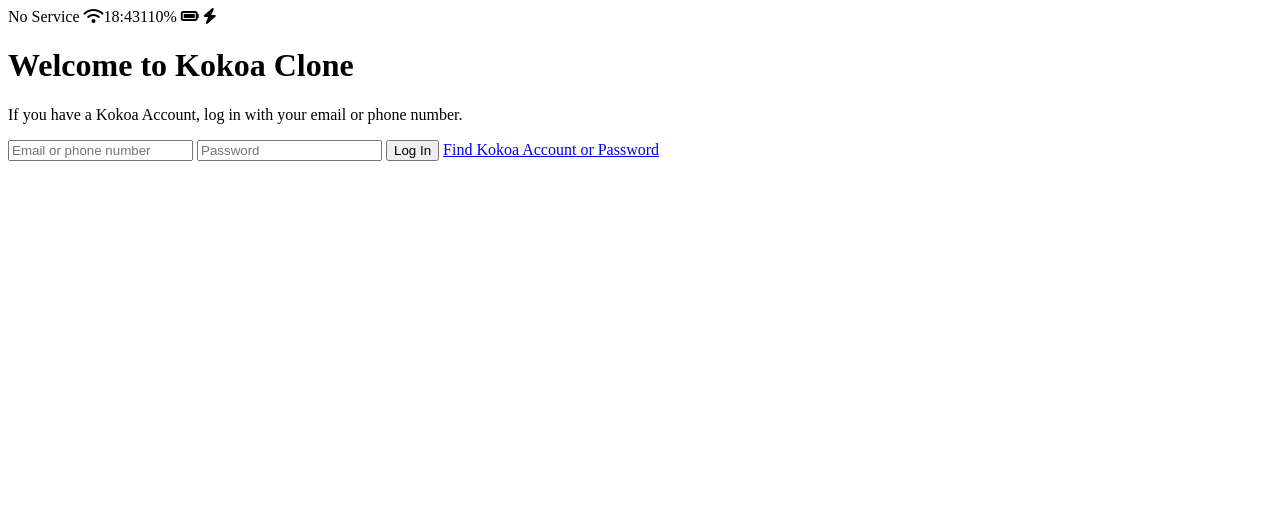
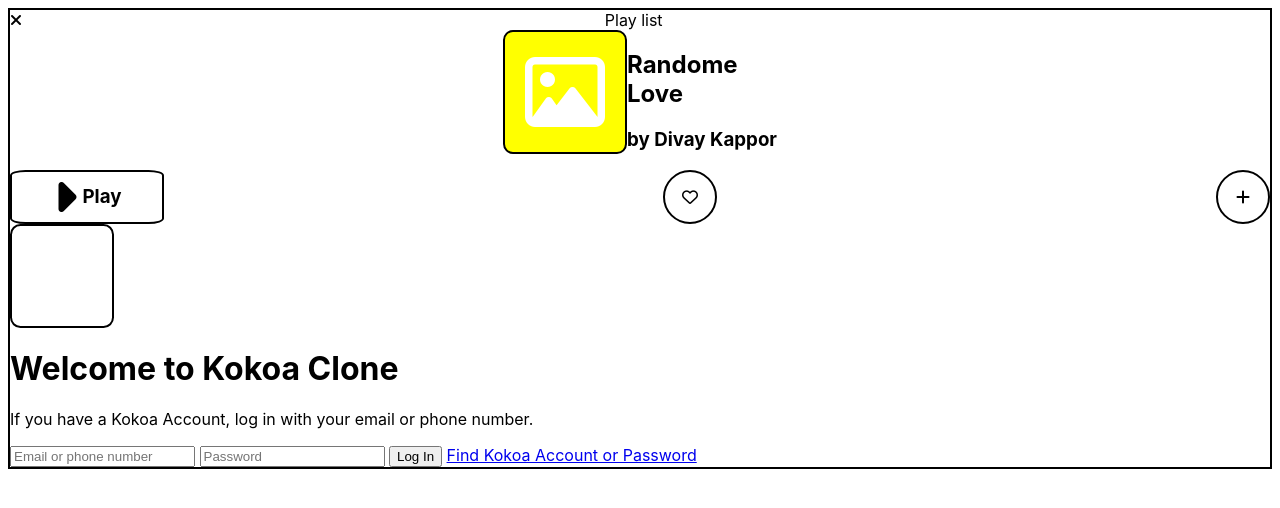
Before and after one commit to leejm90/kokoa-clone-2020, a plain HTML site: page assingment_9/index.html in a window 1280 px wide. Drawn offline with Linux system fonts and the light colour scheme.

Commit message:
kokoa chanlenge9

```diff
--- /dev/null
+++ b/6_1to6/css/styles.css
@@ -0,0 +1,33 @@
+body {
+  font-family: -apple-system, BlinkMacSystemFont, "Segoe UI", Roboto, Oxygen,
+    Ubuntu, Cantarell, "Open Sans", "Helvetica Neue", sans-serif;
+}
+
+.status-bar {
+  display: flex;
+  justify-content: center;
+}
+.status-bar__column {
+  width: 33%;
+}
+
+.status-bar__column:first-child span {
+  margin-right: 5px;
+}
+
+.status-bar__column:nth-child(2) {
+  display: flex;
+  justify-content: center;
+}
+
+.status-bar__column:last-child {
+  display: flex;
+  justify-content: flex-end;
+  align-items: center;
+}
+.status-bar__column .fa-battery-full {
+  margin: 0px 5px;
+}
+.second_block--line {
+  display: block;
+}
--- /dev/null
+++ b/assingment_9/css/styles.css
@@ -0,0 +1,78 @@
+body {
+  border: 2px solid;
+  border-color: a;
+  font-family: -apple-system, BlinkMacSystemFont, "Segoe UI", Roboto, Oxygen,
+    Ubuntu, Cantarell, "Open Sans", "Helvetica Neue", sans-serif;
+}
+
+.status-bar {
+  display: flex;
+}
+.status-bar__column {
+  width: 33%;
+}
+.status-bar__column:first-child span {
+  margin-right: 5px;
+}
+.status-bar__column:last-child {
+  display: flex;
+  justify-content: center;
+  align-items: center;
+}
+
+.second_block {
+  display: flex;
+  justify-content: center;
+}
+
+.fa-image {
+  color: white;
+  background-color: yellow;
+  padding: 20px;
+  border-radius: 10px;
+  border: 2px solid black;
+}
+.second_block--word {
+  display: inline;
+  justify-content: flex-end;
+}
+
+.block_3 {
+  display: flex;
+  justify-content: space-between;
+}
+
+.block_3--playicon {
+  display: flex;
+  width: 150px;
+  height: 50px;
+  border: 2px solid black;
+  border-radius: 10%;
+  justify-content: center;
+  align-items: center;
+}
+.fa_playicon {
+  width: 20%;
+}
+
+.block_3--heartIcon {
+  display: flex;
+  width: 50px;
+  height: 50px;
+  border: 2px solid black;
+  border-radius: 50%;
+  justify-content: center;
+  align-items: center;
+}
+.block_4 {
+  display: flex;
+}
+
+.block_4__color_box {
+  display: flex;
+  width: 100px;
+  height: 100px;
+  border: 2px solid black;
+  border-radius: 10%;
+  color: tomato;
+}
--- a/index.html
+++ b/assingment_9/index.html
@@ -9,17 +9,42 @@
   <body>
     <div class="status-bar">
       <div class="status-bar__column">
-        <span>No Service</span>
-        <i class="fas fa-wifi"></i>
+        <i class="fas fa-times"></i>
       </div>
       <div class="status-bar__column">
-        <span>18:43</span>
+        <span>Play list</span>
       </div>
-      <div class="status-bar__column">
-        <span>110%</span>
-        <i class="fas fa-battery-full"></i>
-        <i class="fas fa-bolt"></i>
+    </div>
+
+    <div class="second_block">
+      <div class="second_block--imageIcon">
+        <i class="far fa-image fa-5x"></i>
       </div>
+      <div class="second_block--word">
+        <h2>
+          Randome <br />
+          Love
+          <br />
+        </h2>
+        <h3>by Divay Kappor</h3>
+      </div>
+    </div>
+
+    <div class="block_3">
+      <div class="block_3--playicon">
+        <i class="fas fa-caret-right fa-3x fa_playicon"></i>
+        <h3>Play</h3>
+      </div>
+      <div class="block_3--heartIcon">
+        <i class="far fa-heart fa_heart"></i>
+      </div>
+      <div class="block_3--heartIcon">
+        <i class="fas fa-plus fa_plust"></i>
+      </div>
+    </div>
+
+    <div class="block_4">
+      <div class="block_4__color_box"></div>
     </div>
 
     <header class="welcome-header">
--- a/css/styles.css
+++ /dev/null
@@ -1,3 +0,0 @@
-.status-bar {
-  display: flex;
-}
```
Also changed, not shown: 6_1to6/index.html (added, +44 -0 lines), 6_1to6/index_old.html (added, +43 -0 lines), 4 other files.
